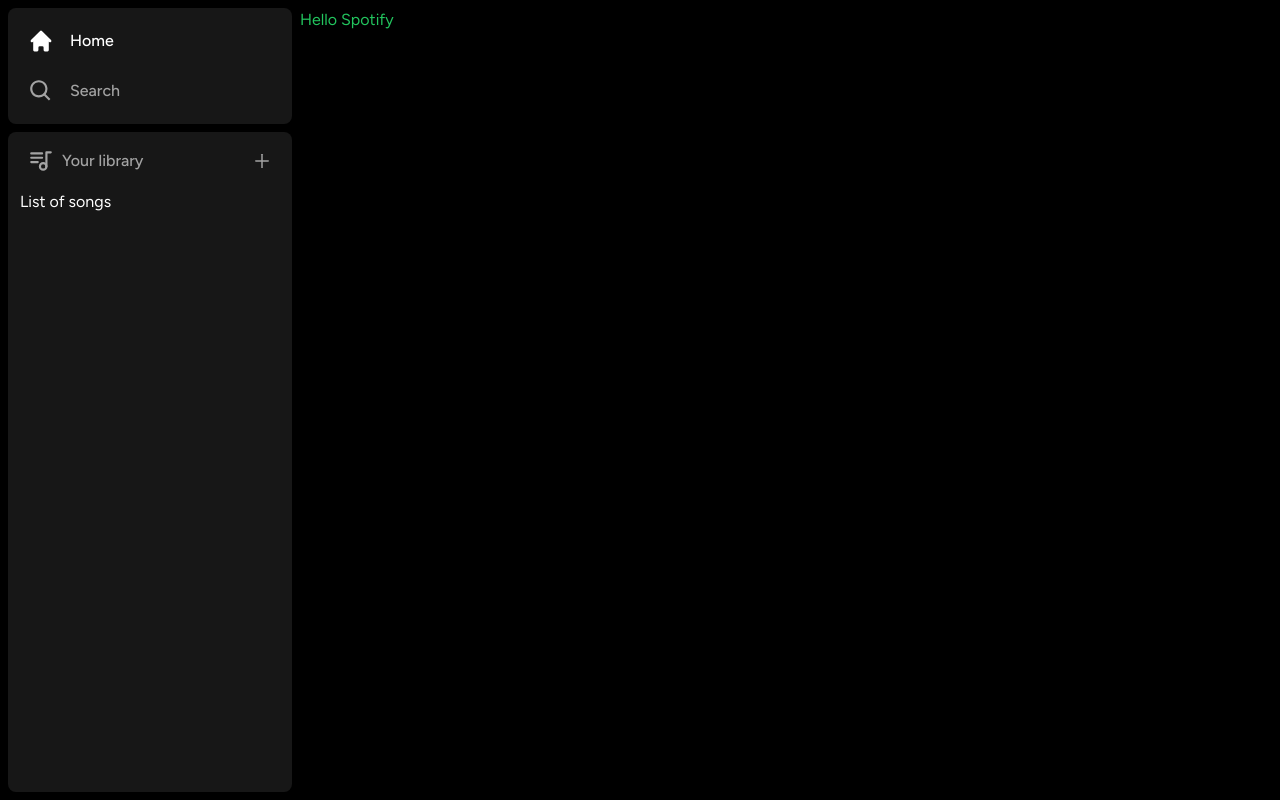
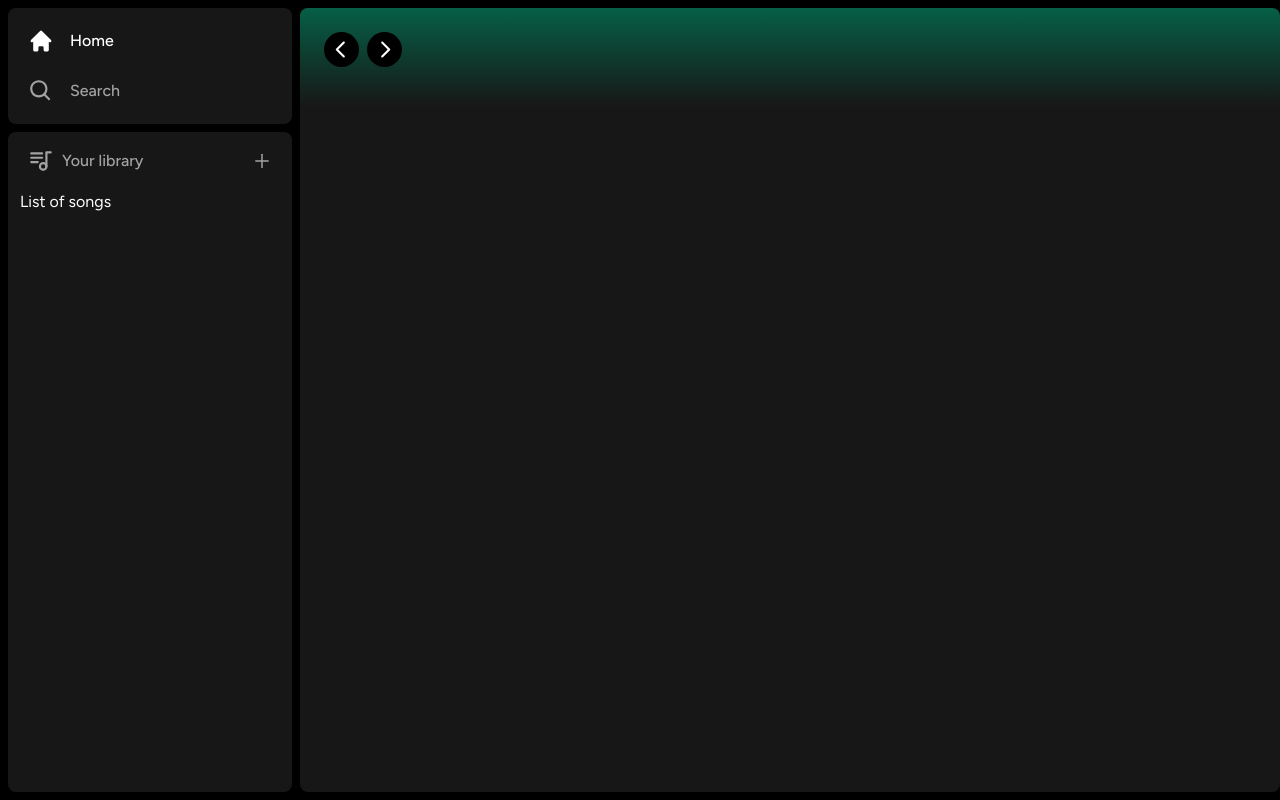
Before and after one commit to Awais512/spotify-clone, a Next.js app: page / in a window 1280 px wide. Built offline with nearby package versions, Linux system fonts and the light colour scheme.

Commit message:
Mobile first header

```diff
--- a/app/(site)/page.tsx
+++ b/app/(site)/page.tsx
@@ -1,3 +1,9 @@
+import Header from "@/components/Header";
+
 export default function Home() {
-  return <div className="text-green-500">Hello Spotify</div>;
+  return (
+    <div className="bg-neutral-900 rounded-lg h-full w-full overflow-hidden overflow-y-auto">
+      <Header>Header</Header>
+    </div>
+  );
 }
--- /dev/null
+++ b/components/Header.tsx
@@ -0,0 +1,55 @@
+"use client";
+import React from "react";
+import { useRouter } from "next/navigation";
+
+import { twMerge } from "tailwind-merge";
+
+import { RxCaretLeft, RxCaretRight } from "react-icons/rx";
+import { HiHome } from "react-icons/hi";
+import { BiSearch } from "react-icons/bi";
+
+interface HeaderProps {
+  children: React.ReactNode;
+  className?: string;
+}
+
+const Header: React.FC<HeaderProps> = ({ children, className }) => {
+  const router = useRouter();
+  const handleLogout = () => {};
+
+  return (
+    <div
+      className={twMerge(
+        `h-fit bg-gradient-to-b from-emerald-800 p-6`,
+        className
+      )}
+    >
+      <div className="w-full mb-4 flex items-center justify-between">
+        <div className="hidden md:flex gap-x-2 items-center">
+          <button
+            onClick={() => router.back()}
+            className="rounded-full bg-black flex items-center justify-center hover:opacity-75 transition"
+          >
+            <RxCaretLeft className="text-white" size={35} />
+          </button>
+          <button
+            onClick={() => router.forward()}
+            className="rounded-full bg-black flex items-center justify-center hover:opacity-75 transition"
+          >
+            <RxCaretRight className="text-white" size={35} />
+          </button>
+        </div>
+        <div className="flex md:hidden gap-x-2 items-center">
+          <button className="rounded-full p-2 bg-white flex items-center justify-center hover:opacity-75 transition">
+            <HiHome className="text-black" size={20} />
+          </button>
+          <button className="rounded-full p-2 bg-white flex items-center justify-center hover:opacity-75 transition">
+            <BiSearch className="text-black" size={20} />
+          </button>
+        </div>
+      </div>
+    </div>
+  );
+};
+
+export default Header;
```
